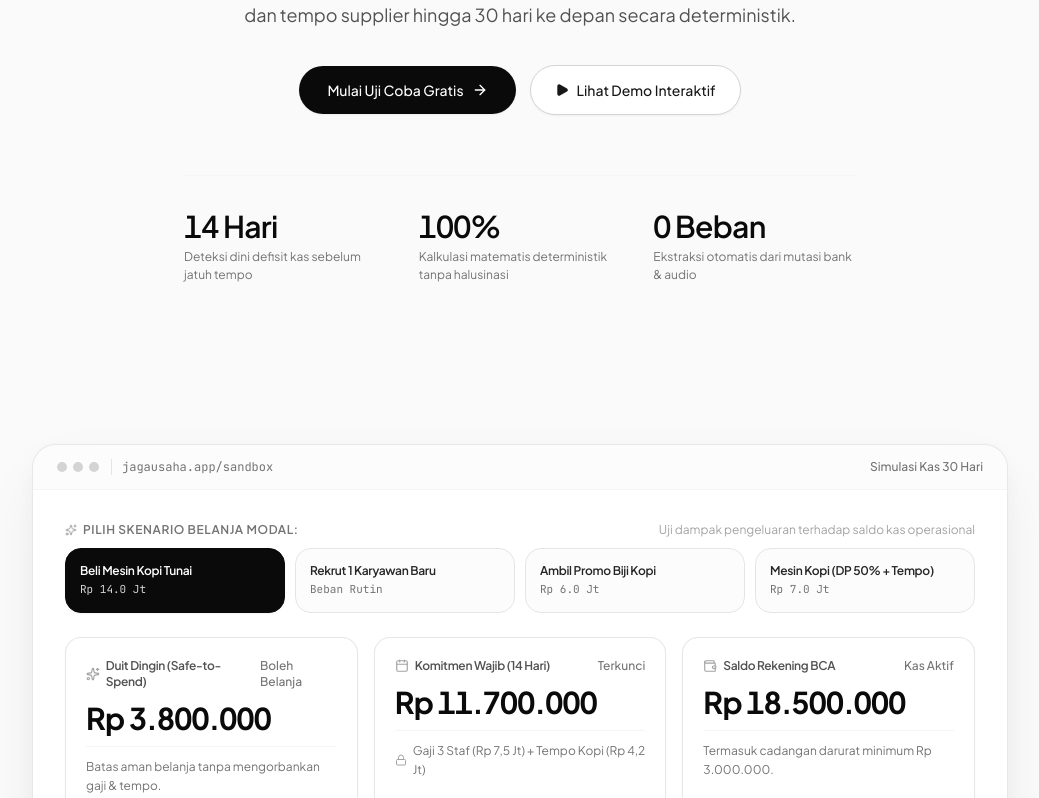
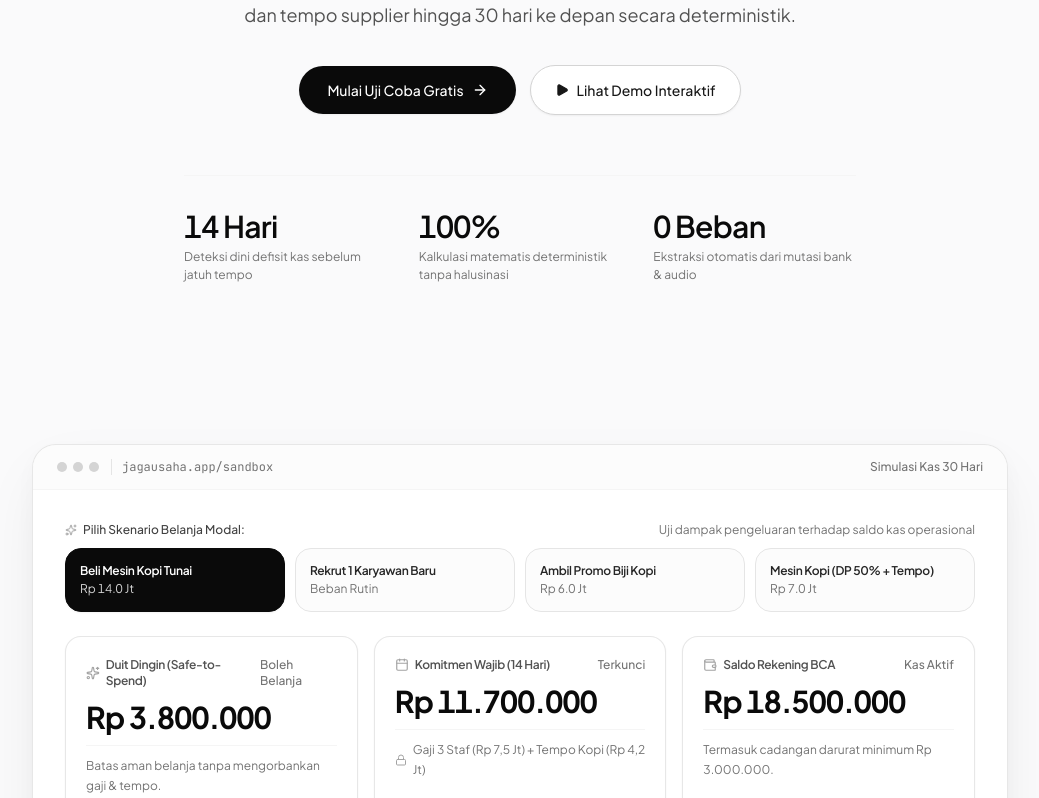
Before and after one commit to dimasdekka/jagausaha, a React (Vite) app in the folder frontend/: page / in a window 1280 px wide. Shown: the part 365-1163 px from the top of the page, without its empty margins (120-1159 px from the left). Built offline with nearby package versions, Linux system fonts and the light colour scheme; no server answers.

Commit message:
fix(typography): unify scenario preset button fonts from font-mono to clean font-sans

```diff
--- a/frontend/src/components/DecisionStudio.tsx
+++ b/frontend/src/components/DecisionStudio.tsx
@@ -79,11 +79,11 @@ export const DecisionStudio: React.FC<DecisionStudioProps> = ({
         {/* Scenario Selector Tabs */}
         <div className="space-y-2.5">
           <div className="flex items-center justify-between">
-            <span className="text-xs font-semibold text-neutral-500 uppercase tracking-wider flex items-center gap-1.5">
+            <span className="text-xs font-medium text-neutral-700 flex items-center gap-1.5">
               <Sparkles className="h-3 w-3 text-neutral-400" />
               Pilih Skenario Belanja Modal:
             </span>
-            <span className="text-xs text-neutral-400 hidden sm:inline">
+            <span className="text-xs text-neutral-500 hidden sm:inline">
               Uji dampak pengeluaran terhadap saldo kas operasional
             </span>
           </div>
@@ -104,7 +104,7 @@ export const DecisionStudio: React.FC<DecisionStudioProps> = ({
                   <div className="text-xs font-semibold tracking-tight truncate">
                     {preset.label}
                   </div>
-                  <div className={`text-[11px] font-mono mt-0.5 ${isSelected ? 'text-neutral-300' : 'text-neutral-500'}`}>
+                  <div className={`text-xs tabular-nums mt-0.5 font-normal ${isSelected ? 'text-neutral-300' : 'text-neutral-500'}`}>
                     {preset.outflow > 0 ? `Rp ${(preset.outflow / 1_000_000).toFixed(1)} Jt` : 'Beban Rutin'}
                   </div>
                 </button>
```
